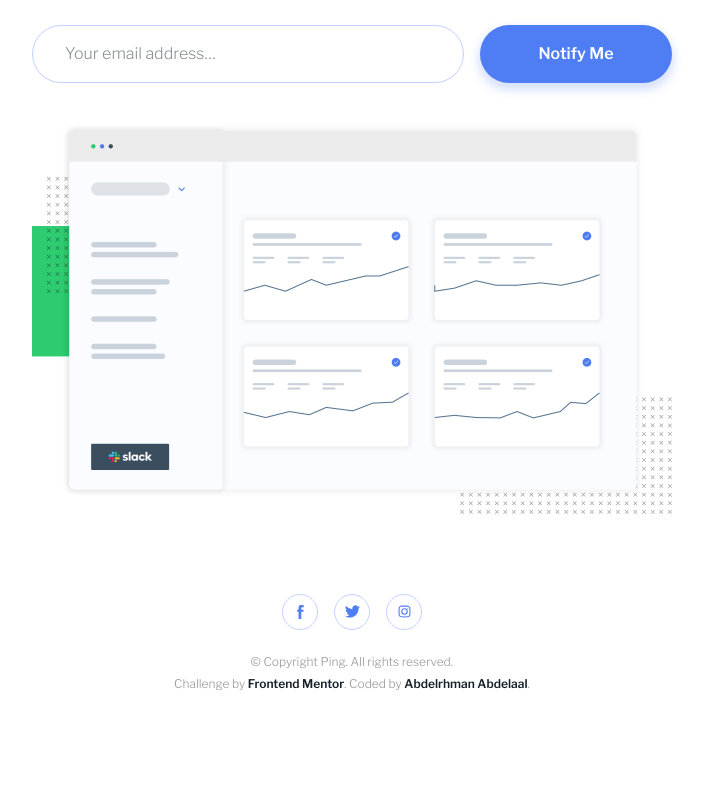
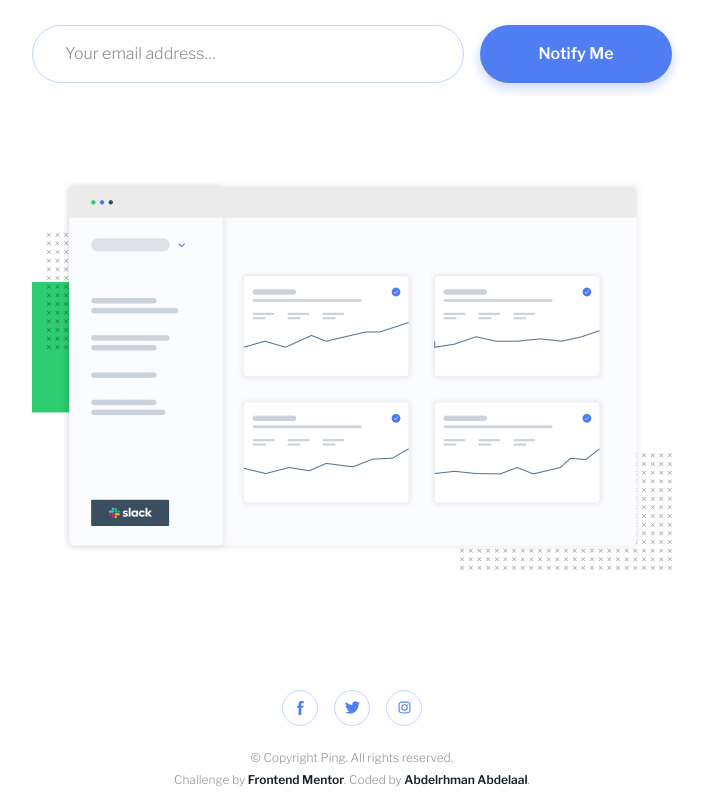
Before and after one commit to MrBlackvanta/ping-single-column-coming-soon-page, a Next.js app: page / in a window 1280 px wide. Shown: the part 280-1092 px from the top of the page, without its empty margins (288-995 px from the left). Before the commit the page ends 996 px from the top, so only its background shows below. Built offline with nearby package versions, Linux system fonts and the light colour scheme.

Commit message:
Refactor subscribe form styles and add utility function for class names

```diff
--- a/src/app/page.tsx
+++ b/src/app/page.tsx
@@ -23,7 +23,7 @@ export default function Page() {
           alt="The Ping product dashboard previewing analytics charts"
           sizes="(min-width: 1024px) 640px, 90vw"
           priority
-          className="mt-10 h-auto w-full"
+          className="mt-18 h-auto w-full"
         />
       </main>
     </>
--- a/src/components/layout/footer.tsx
+++ b/src/components/layout/footer.tsx
@@ -2,7 +2,7 @@ import { FacebookIcon, InstagramIcon, TwitterIcon } from "@/components/icons";
 
 export default function Footer() {
   return (
-    <footer className="mx-auto flex w-full max-w-160 flex-col items-center gap-6 px-7 pt-20 pb-6 text-center lg:px-0">
+    <footer className="mx-auto mt-30 flex w-full max-w-160 flex-col items-center gap-6 px-7 pb-6 text-center lg:px-0">
       <ul className="flex gap-4">
         <li>
           <a
--- a/src/components/subscribe-form.tsx
+++ b/src/components/subscribe-form.tsx
@@ -1,5 +1,6 @@
 "use client";
 
+import { cn } from "@/utils/cn";
 import { useId, useState } from "react";
 
 function validateEmail(value: string) {
@@ -49,19 +50,22 @@ export default function SubscribeForm() {
           onChange={handleChange}
           aria-invalid={!!error}
           aria-describedby={error ? errorId : undefined}
-          className={`placeholder:text-very-dark-blue/50 w-full rounded-full border px-8 py-4 text-left text-xs lg:text-base ${
-            error ? "border-light-red" : "border-pale-blue"
-          }`}
+          className={cn(
+            "placeholder:text-very-dark-blue/50 w-full rounded-full border px-8 py-4 text-left text-xs lg:text-base",
+            error ? "border-light-red" : "border-pale-blue",
+          )}
         />
-        {error && (
         <p
           id={errorId}
           role="alert"
-            className="text-light-red mt-2 text-xs italic lg:pl-8 lg:text-left"
+          className={cn(
+            "text-light-red mt-2 min-h-4 text-xs italic lg:pl-8 lg:text-left",
+            "motion-safe:transition motion-safe:duration-200",
+            error ? "opacity-100" : "translate-y-0.5 opacity-0",
+          )}
         >
           {error}
         </p>
-        )}
       </div>
       <button type="submit" className="btn-primary w-full lg:w-48 lg:text-base">
         Notify Me
--- /dev/null
+++ b/src/utils/cn.ts
@@ -0,0 +1,5 @@
+type ClassValue = string | false | null | undefined;
+
+export function cn(...classes: ClassValue[]): string {
+  return classes.filter(Boolean).join(" ");
+}
```
Lines whose indentation alone changed are shown as unchanged.
